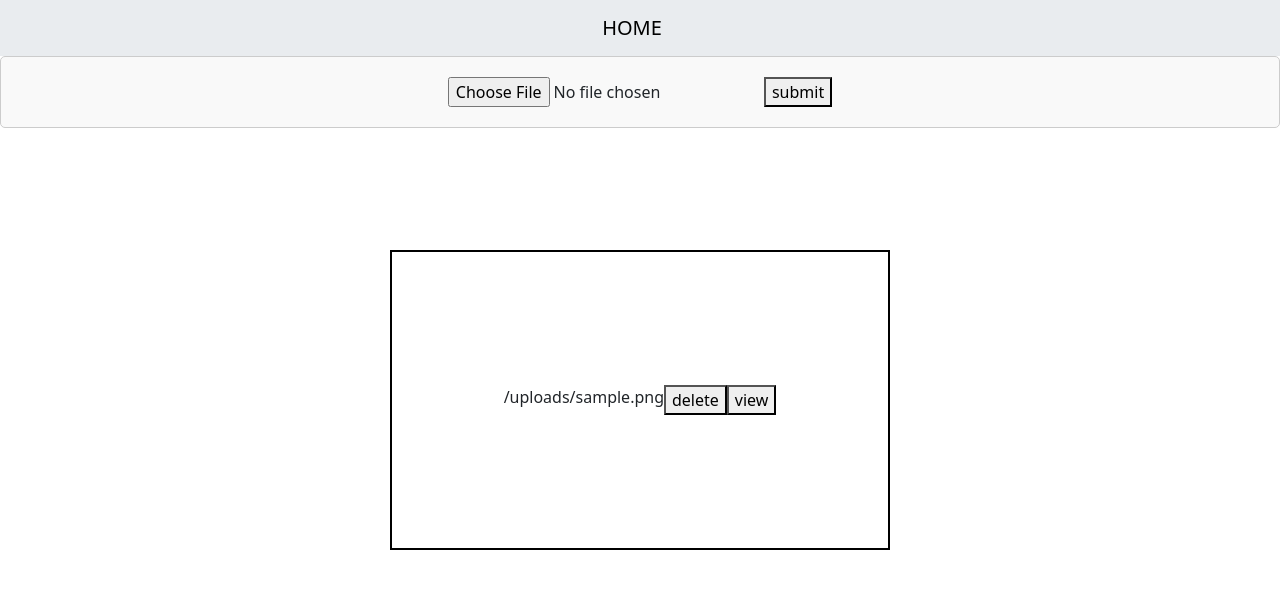
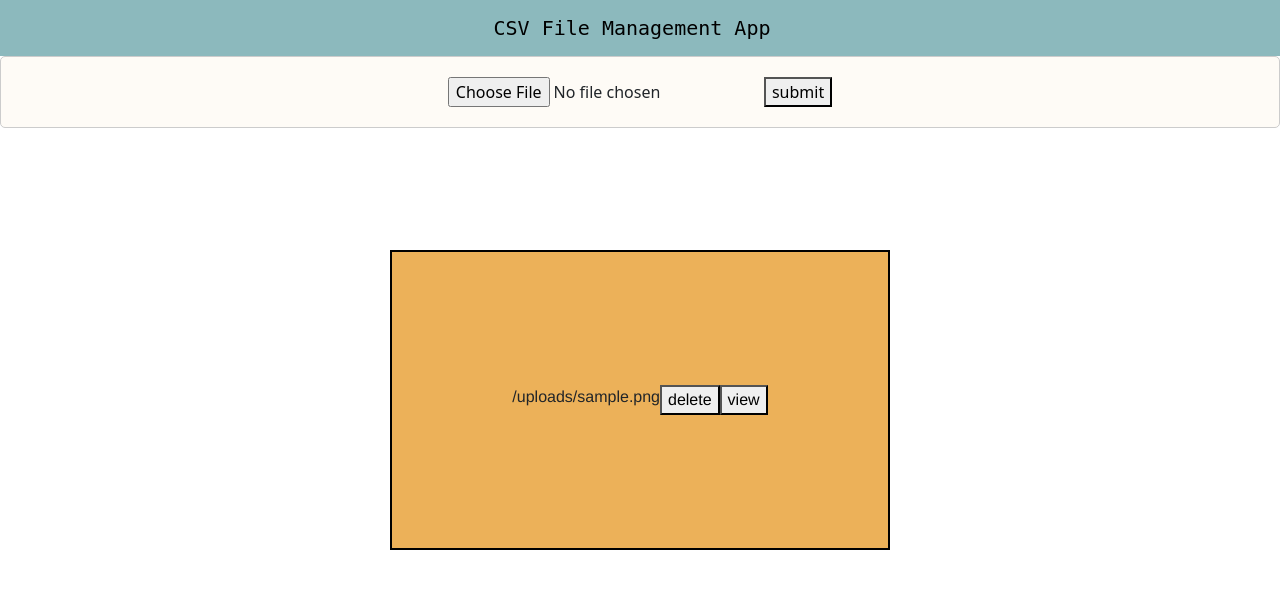
Before and after one commit to ravibarla/csv-upload-node, a Node server app: template views/home.ejs in a window 1280 px wide. Shown: the top 589 px of the page. Run offline with Node 20, Linux system fonts and the light colour scheme; the template is opened without the code that fills it: most values are stand-ins (such as "Sample title", 1, 10 or a date in 2020); some libraries are stand-ins or nearby versions.

Commit message:
adding background color

```diff
--- a/controller/controller.js
+++ b/controller/controller.js
@@ -3,6 +3,7 @@ import csv from "csv-parser";
 import fs from "fs";
 import path from "path";
 
+//function to control the home page
 export const home = (req, res) => {
   const files = fs.readdirSync(path.join(path.resolve(), "uploads"));
   return res.render("home", {
@@ -11,6 +12,7 @@ export const home = (req, res) => {
   });
 };
 
+
 export const upload = (req, res) => {
   return res.render("_upload", {
     title: "upload",
@@ -18,6 +20,7 @@ export const upload = (req, res) => {
 };
 
 
+//function to control the file deletion
 export const deleteFile = (req, res) => {
   console.log("params :", req.params.filename);
   const filename = req.params.filename;
@@ -33,6 +36,7 @@ export const deleteFile = (req, res) => {
   return res.redirect("/");
 };
 
+//function to control the display of csv file
 export const displayCsvFile = (req, res) => {
   const rows = [];
   let headers = [];
--- a/views/_displayTable.ejs
+++ b/views/_displayTable.ejs
@@ -1,5 +1,5 @@
-<body>
-<div>
+<body style="background-color: #FFF0CE;font-family: 'Times New Roman', Times, serif;">
+<div >
     <h4>Filename : <%= filename %></h1>
     <div id="search-container">
     <label for="search"><strong>Search:</strong></label>
--- a/views/_header.ejs
+++ b/views/_header.ejs
@@ -1,8 +1,10 @@
 
 <!-- As a heading -->
-<nav class="navbar bg-body-secondary" >
-    <div class="container-fluid justify-content-center">
-        <a class="navbar-brand" href="/">HOME</a>
+<nav class="navbar " style="background-color: #8CB9BD;" >
+    <div class="container-fluid justify-content-center" >
+        <a class="navbar-brand" href="/" style="font-family: monospace;">
+         CSV File Management App
+          </a>
       <!-- <span class="navbar-brand mb-0 h1 " > -->
 
       </span>
--- a/views/_upload.ejs
+++ b/views/_upload.ejs
@@ -4,7 +4,7 @@
     padding: 20px;
     border: 1px solid #ccc;
     border-radius: 5px;
-    background-color: #f9f9f9;
+    background-color: #FEFBF6;
   "
 >
   <form action="/uploads" method="post" enctype="multipart/form-data">
--- a/views/home.ejs
+++ b/views/home.ejs
@@ -2,6 +2,7 @@
 
 <div
   style="
+    background-color: #ecb159;
     border: 2px solid black;
     width: 500px;
     display: flex;
@@ -21,7 +22,7 @@
 >
   <!-- <ul> -->
   <% files.forEach(file => { %>
-  <div style="display: flex; flex-direction: row">
+  <div style="display: flex; flex-direction: row;font-family: 'Franklin Gothic Medium', 'Arial Narrow', Arial, sans-serif;">
     <li style="list-style: none"><%= file %></li>
     <form action="/delete/<%=file%>" method="post">
       <button type="submit">
--- a/views/layout.ejs
+++ b/views/layout.ejs
@@ -10,6 +10,9 @@
       integrity="sha256-/JqT3SQfawRcv/BIHPThkBvs0OEvtFFmqPF/lYI/Cxo="
       crossorigin="anonymous"
     ></script>
+
+    <!--google fonts-->
+
 
     <style>
       form li {
@@ -25,6 +28,9 @@
     />
 
     <!-- bootstrap -->
+
+    <!--css-->
+    <link href="./css/index.css" rel="stylesheet" />
   </head>
 
   <body>
```
Also changed, not shown: views/css/index.css (added), 1 other file.
